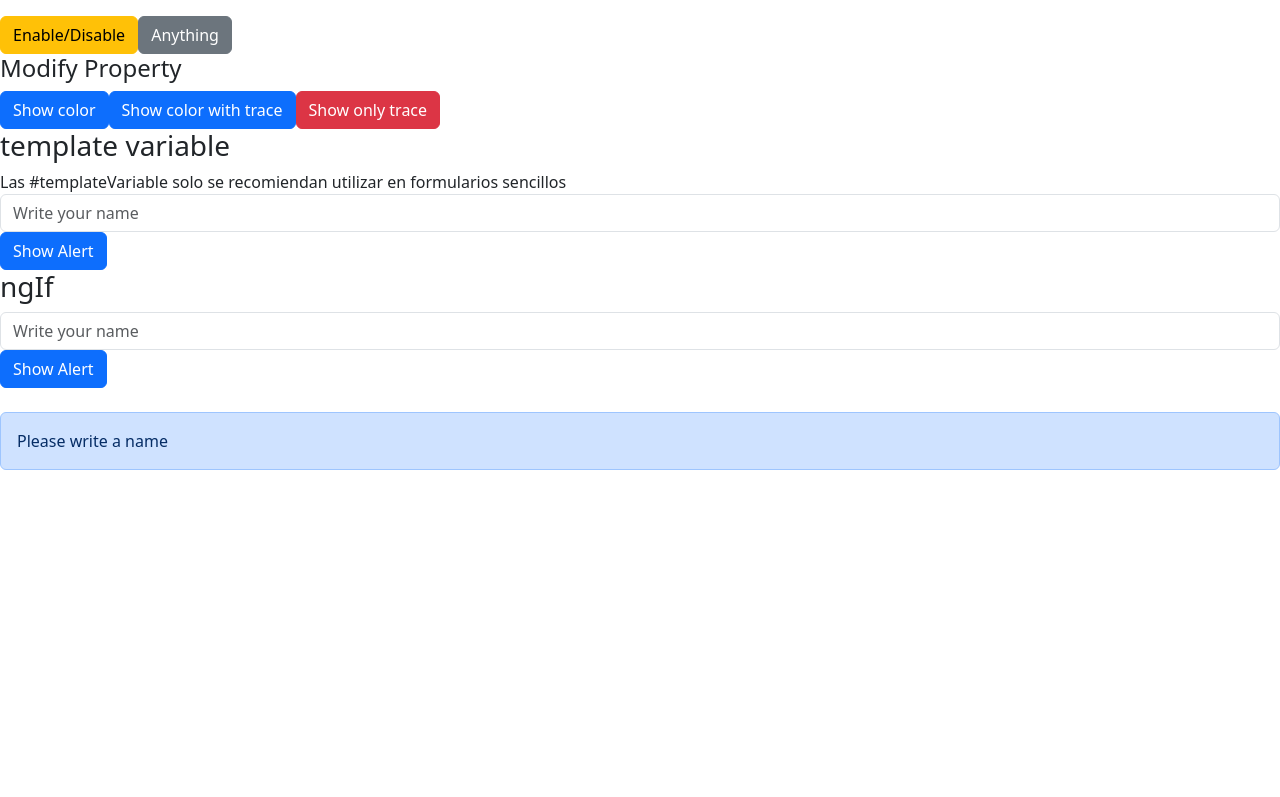
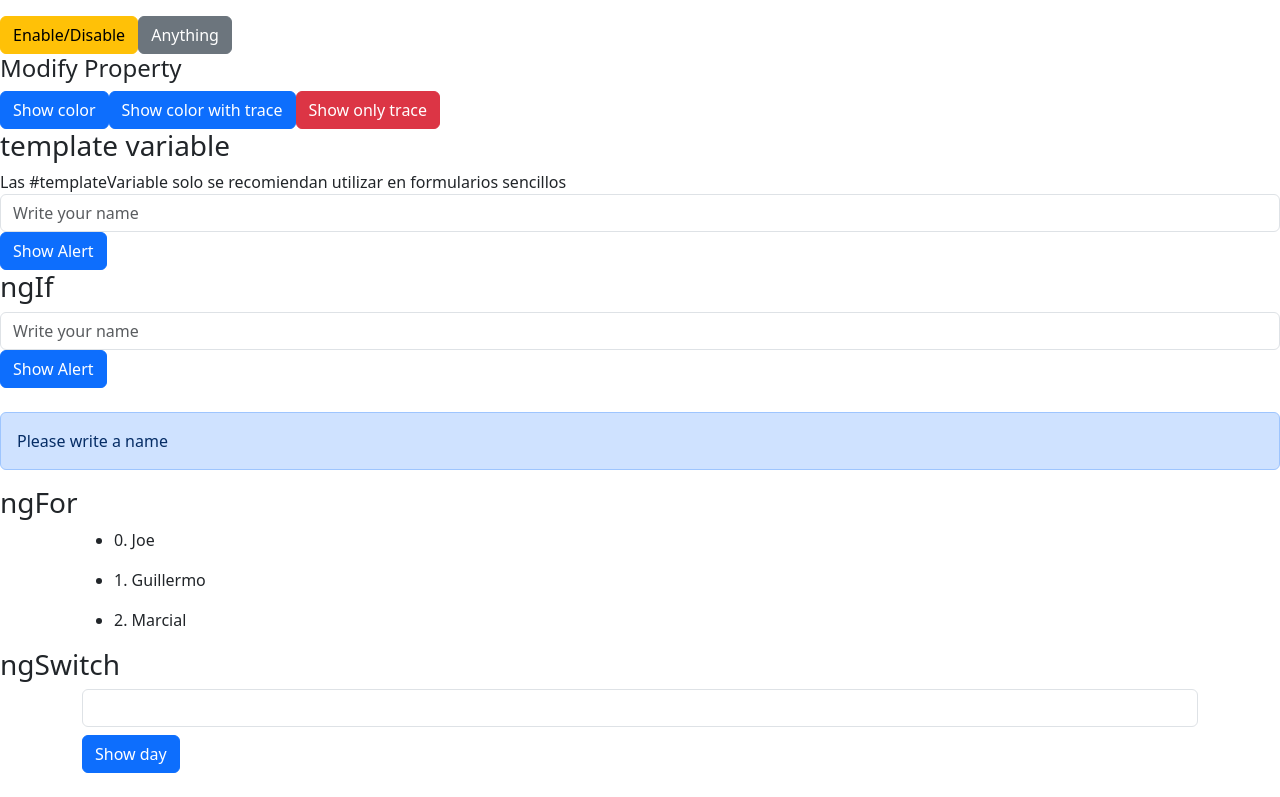
Before and after one commit to JoePortilla/angular-examples, an Angular app: page / in a window 1280 px wide. Shown: the part 838-1635 px from the top of the page. Before the commit the page ends 1324 px from the top, so only its background shows below. Built offline with nearby package versions, Linux system fonts and the light colour scheme.

Commit message:
11-12. for switch

```diff
--- a/src/app/app.component.html
+++ b/src/app/app.component.html
@@ -31,3 +31,9 @@ Las #templateVariable solo se recomiendan utilizar en formularios sencillos
 
 <h3>ngIf</h3>
 <app-directive-ngif/>
+
+<h3>ngFor</h3>
+<app-directive-ngfor/>
+
+<h3>ngSwitch</h3>
+<app-directive-ngswitch/>
--- a/src/app/directive-ngfor/directive-ngfor.component.html
+++ b/src/app/directive-ngfor/directive-ngfor.component.html
@@ -1 +1,5 @@
-<p>directive-ngfor works!</p>
+<div class="container">
+  <ul *ngFor="let item of array; let i = index">
+    <li> {{ i }}. {{ item.name }}</li>
+  </ul>
+</div>
--- a/src/app/directive-ngfor/directive-ngfor.component.ts
+++ b/src/app/directive-ngfor/directive-ngfor.component.ts
@@ -1,4 +1,5 @@
-import { Component } from '@angular/core';
+import {Component} from '@angular/core';
+import {Person} from "../person";
 
 @Component({
   selector: 'app-directive-ngfor',
@@ -6,5 +7,9 @@ import { Component } from '@angular/core';
   styleUrl: './directive-ngfor.component.css'
 })
 export class DirectiveNgforComponent {
-
+  array: Person[] = [
+    {name: 'Joe', lastname: 'Portilla'},
+    {name: 'Guillermo', lastname: 'Portilla'},
+    {name: 'Marcial', lastname: 'Portilla'},
+  ];
 }
--- a/src/app/directive-ngswitch/directive-ngswitch.component.html
+++ b/src/app/directive-ngswitch/directive-ngswitch.component.html
@@ -1 +1,20 @@
-<p>directive-ngswitch works!</p>
+<div class="container">
+  <input type="text" class="form-control"
+         #newDay>
+  <button class="btn btn-primary mt-2 mb-4"
+          (click)="dayNumber = newDay.value">
+    Show day
+  </button>
+
+  <div [ngSwitch]="dayNumber"
+       *ngIf="dayNumber">
+    <span *ngSwitchCase="'1'">Monday</span>
+    <span *ngSwitchCase="'2'">Tuesday</span>
+    <span *ngSwitchCase="'3'">Wednesday</span>
+    <span *ngSwitchCase="'4'">Thursday</span>
+    <span *ngSwitchCase="'5'">Friday</span>
+    <span *ngSwitchCase="'6'">Saturday</span>
+    <span *ngSwitchCase="'7'">Sunday</span>
+    <span *ngSwitchDefault>Invalid</span>
+  </div>
+</div>
--- a/src/app/directive-ngswitch/directive-ngswitch.component.ts
+++ b/src/app/directive-ngswitch/directive-ngswitch.component.ts
@@ -1,4 +1,4 @@
-import { Component } from '@angular/core';
+import {Component} from '@angular/core';
 
 @Component({
   selector: 'app-directive-ngswitch',
@@ -6,5 +6,5 @@ import { Component } from '@angular/core';
   styleUrl: './directive-ngswitch.component.css'
 })
 export class DirectiveNgswitchComponent {
-
+  dayNumber?: string;
 }
```
